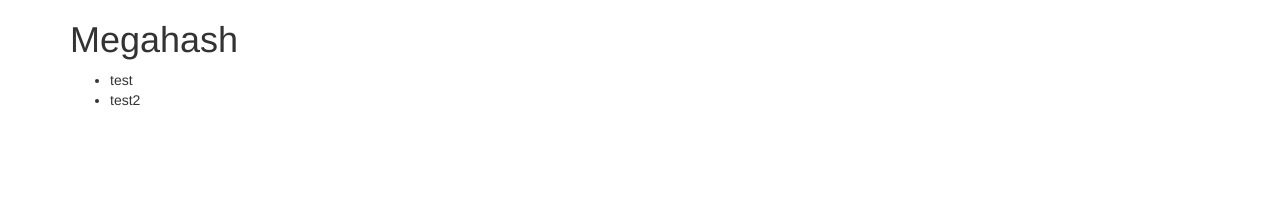
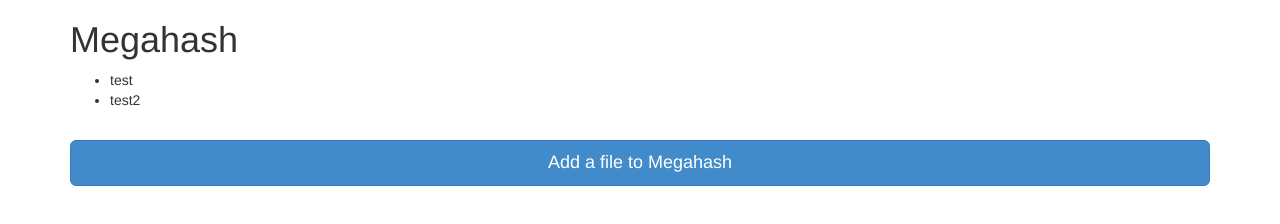
Before and after one commit to phektus/megahash-p3d, a plain HTML site: page index.html in a window 1280 px wide. Drawn offline with Linux system fonts and the light colour scheme.

Commit message:
Added readme file

```diff
--- a/index.html
+++ b/index.html
@@ -11,6 +11,8 @@
       <li>test</li>
       <li>test2</li>
     </ul>
+    <br />
+    <button class="btn btn-primary btn-lg btn-block">Add a file to Megahash</button>
   </div>
 </body>
 </html>
```
Also changed, not shown: 1 other file.
